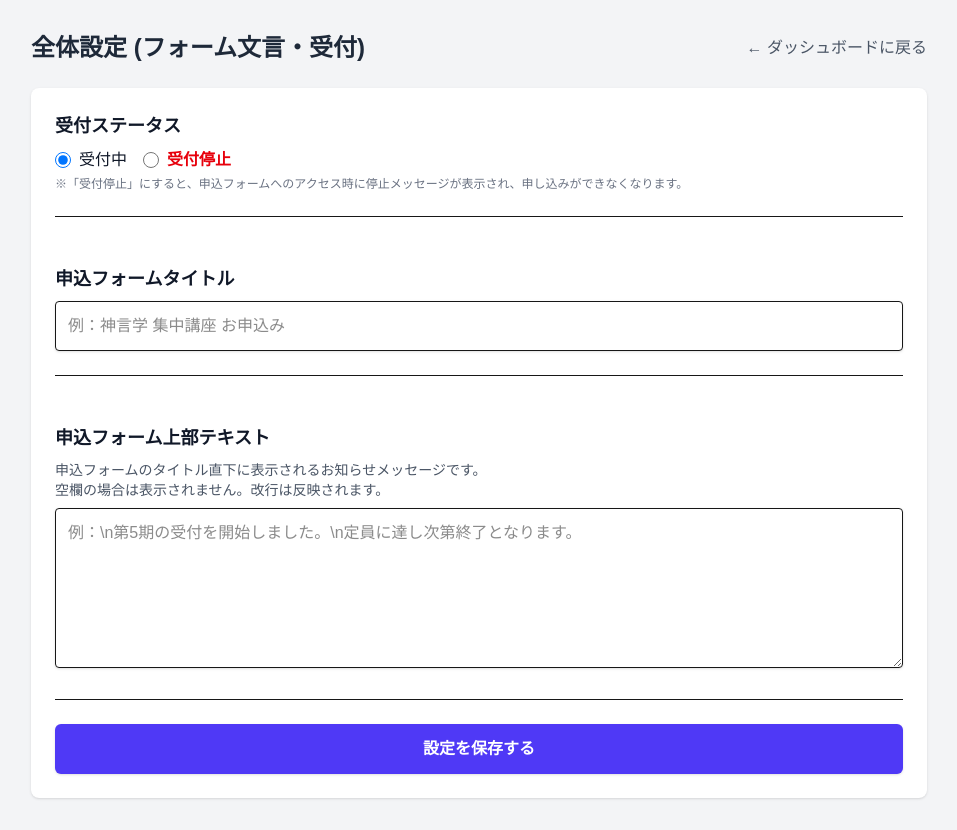
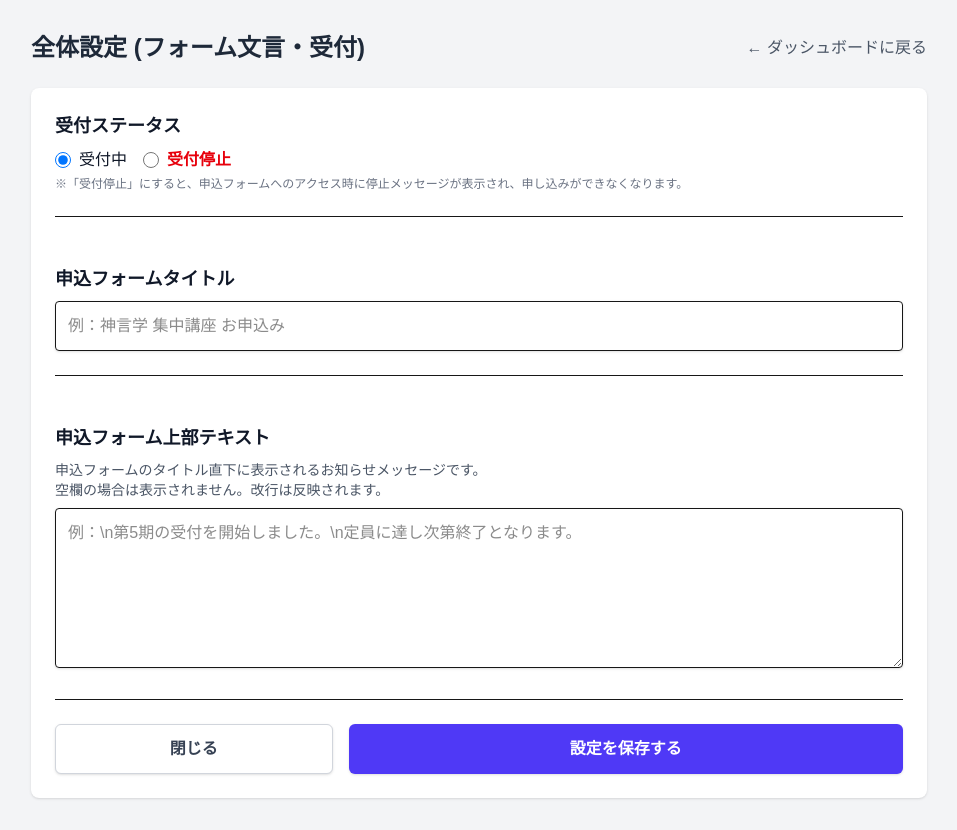
Before and after one commit to Shingengaku/my-shingengaku_honban, a Next.js app: page /admin/settings in a window 1280 px wide. Shown: the whole page, without its empty margins (161-1118 px from the left). Built offline with nearby package versions, Linux system fonts and the light colour scheme; no server answers.

Commit message:
feat: add close button to global settings page

```diff
--- a/src/app/admin/settings/page.tsx
+++ b/src/app/admin/settings/page.tsx
@@ -137,11 +137,14 @@ export default function GlobalSettingsPage() {
                         />
                     </div>
 
-                    <div className="border-t pt-6">
+                    <div className="border-t pt-6 flex gap-4">
+                        <Link href="/admin/dashboard" className="w-1/3 py-3 px-4 border border-gray-300 rounded-md shadow-sm text-center text-gray-700 bg-white hover:bg-gray-50 font-bold block">
+                            閉じる
+                        </Link>
                         <button
                             onClick={handleSave}
                             disabled={saving}
-                            className={`w-full py-3 px-4 border border-transparent rounded-md shadow-sm text-white bg-indigo-600 hover:bg-indigo-700 font-bold ${saving ? 'opacity-50' : ''}`}
+                            className={`w-2/3 py-3 px-4 border border-transparent rounded-md shadow-sm text-white bg-indigo-600 hover:bg-indigo-700 font-bold ${saving ? 'opacity-50' : ''}`}
                         >
                             {saving ? '保存中...' : '設定を保存する'}
                         </button>
```
